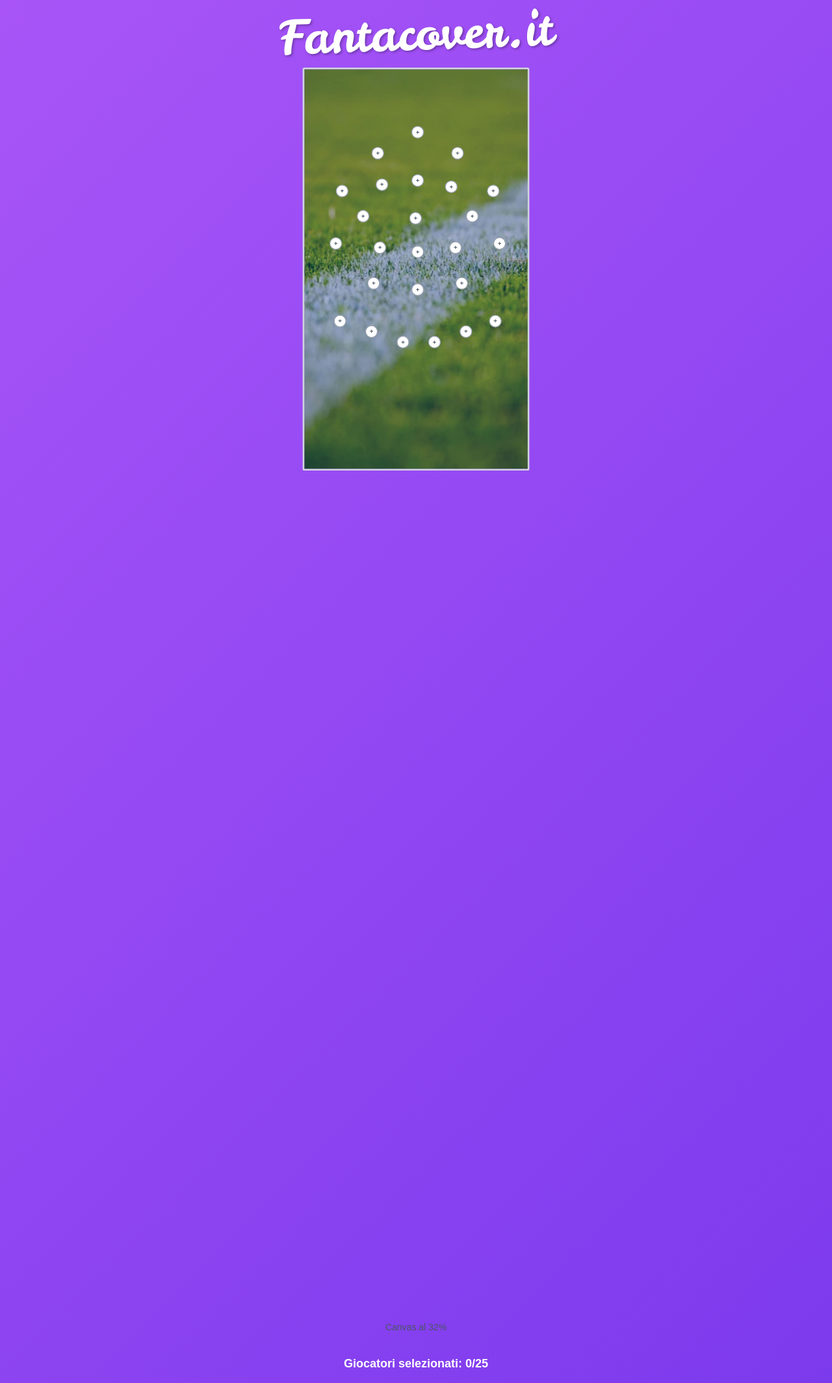
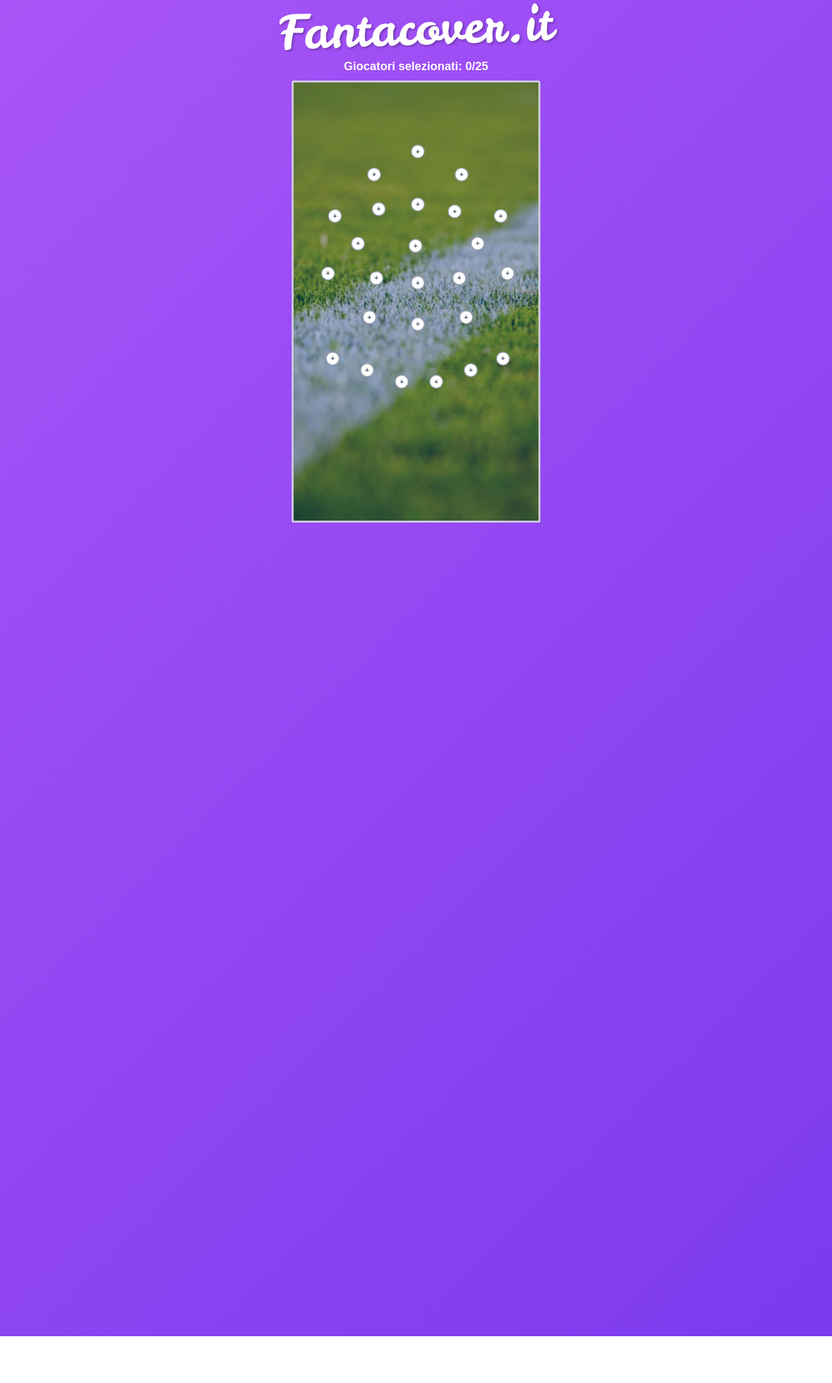
Before and after one commit to davegimo/fantacover, a Next.js app: page / in a window 1280 px wide. Shown: the whole page at 65% size. After the commit the page ends 2056 px from the top, so only its background shows below. Built offline with nearby package versions, Linux system fonts and the light colour scheme.

Commit message:
spostato contatore giocatori selezionati in alto

```diff
--- a/src/app/page.tsx
+++ b/src/app/page.tsx
@@ -80,8 +80,8 @@ export default function Home() {
       const windowHeight = window.innerHeight;
 
       // Spazio disponibile considerando header e contatori
-      const headerSpace = 120; // Spazio per titolo e padding
-      const footerSpace = 60;  // Spazio per contatore giocatori
+      const headerSpace = 80; // Spazio ridotto per titolo e padding
+      const footerSpace = 40; // Spazio ridotto per contatore giocatori
       const availableHeight = windowHeight - headerSpace - footerSpace;
       const availableWidth = windowWidth * 0.95; // 95% della larghezza
 
@@ -292,13 +292,20 @@ export default function Home() {
   };
 
   return (
-    <div className="min-h-screen p-4" style={{ background: 'linear-gradient(135deg, #A855F7 0%, #7C3AED 100%)' }}>
-      <h1 className={`text-4xl sm:text-5xl lg:text-6xl xl:text-7xl font-bold text-center text-white mb-4 transform -rotate-2 ${leckerliOne.className}`} style={{ textShadow: '2px 2px 4px rgba(0,0,0,0.3)' }}>
+    <div className="p-2" style={{ background: 'linear-gradient(135deg, #A855F7 0%, #7C3AED 100%)' }}>
+      <h1 className={`text-4xl sm:text-5xl lg:text-6xl xl:text-7xl font-bold text-center text-white mb-2 transform -rotate-2 ${leckerliOne.className}`} style={{ textShadow: '2px 2px 4px rgba(0,0,0,0.3)' }}>
         Fantacover.it
       </h1>
 
+      {/* Contatore totale giocatori */}
+      <div className="text-center mb-2">
+        <span className="text-white text-lg font-semibold">
+          Giocatori selezionati: {giocatoriSelezionati.length}/25
+        </span>
+      </div>
+
       {/* Canvas dell'immagine - Sempre centrato */}
-      <div className="flex flex-col items-center mb-8">
+      <div className="flex flex-col items-center mb-1">
         <div className="relative">
           <div
             ref={canvasRef}
@@ -376,16 +383,14 @@ export default function Home() {
             )}
 
           </div>
-          <p className="text-xs sm:text-sm text-gray-600 text-center mt-2">
-            Canvas al {Math.round(canvasScale * 100)}%
-          </p>
+
         </div>
 
         {/* Bottone Download */}
         {giocatoriSelezionati.length > 0 && (
           <button
             onClick={downloadImmagine}
-            className="mt-4 px-6 py-3 bg-blue-600 text-white font-bold rounded-lg hover:bg-blue-700 transition-colors shadow-lg flex items-center gap-2"
+            className="mt-1 px-6 py-3 bg-blue-600 text-white font-bold rounded-lg hover:bg-blue-700 transition-colors shadow-lg flex items-center gap-2"
           >
             <svg className="w-5 h-5" fill="none" stroke="currentColor" viewBox="0 0 24 24">
               <path strokeLinecap="round" strokeLinejoin="round" strokeWidth={2} d="M12 10v6m0 0l-3-3m3 3l3-3m2 8H7a2 2 0 01-2-2V5a2 2 0 012-2h5.586a1 1 0 01.707.293l5.414 5.414a1 1 0 01.293.707V19a2 2 0 01-2 2z" />
@@ -431,12 +436,7 @@ export default function Home() {
         </div>
       )}
 
-      {/* Contatore totale giocatori */}
-      <div className="text-center mt-4">
-        <span className="text-white text-lg font-semibold">
-          Giocatori selezionati: {giocatoriSelezionati.length}/25
-        </span>
-      </div>
+
     </div>
   );
 }
```
